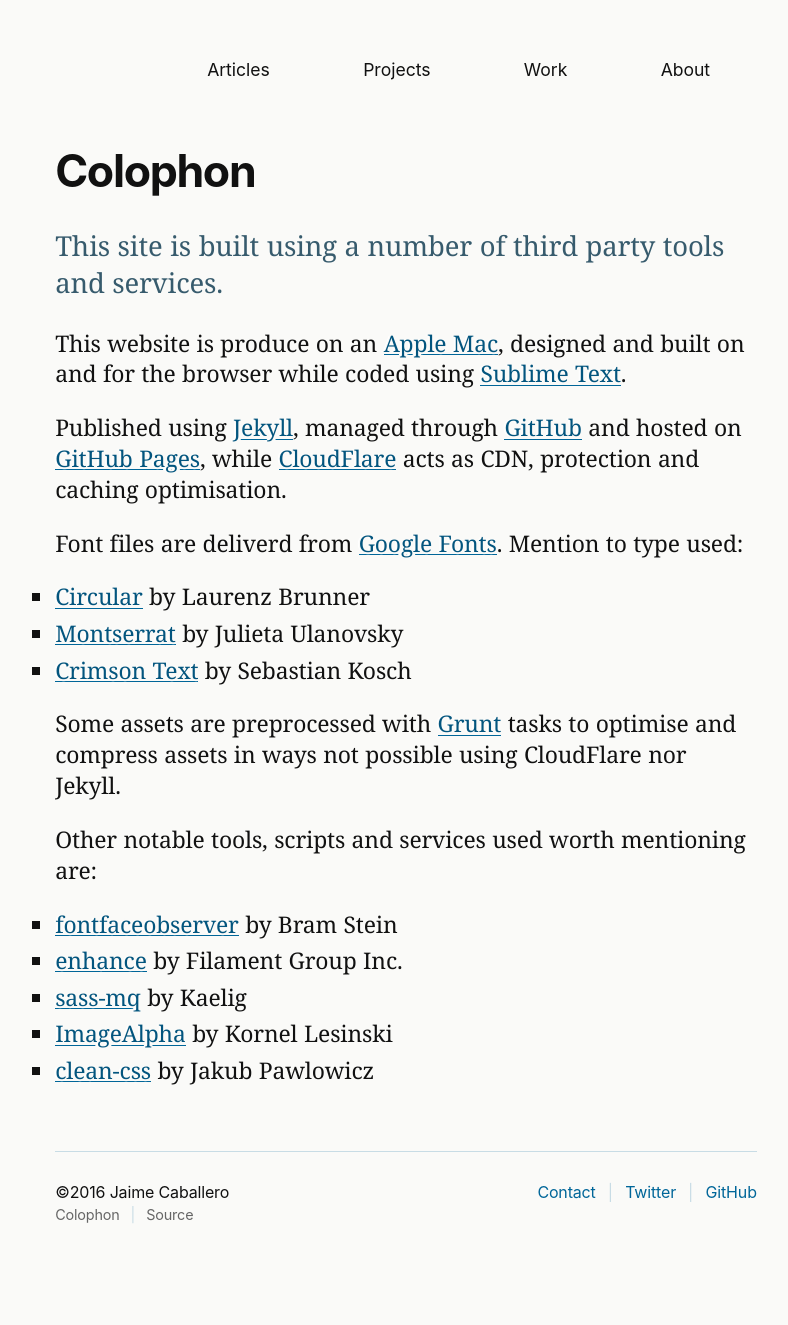
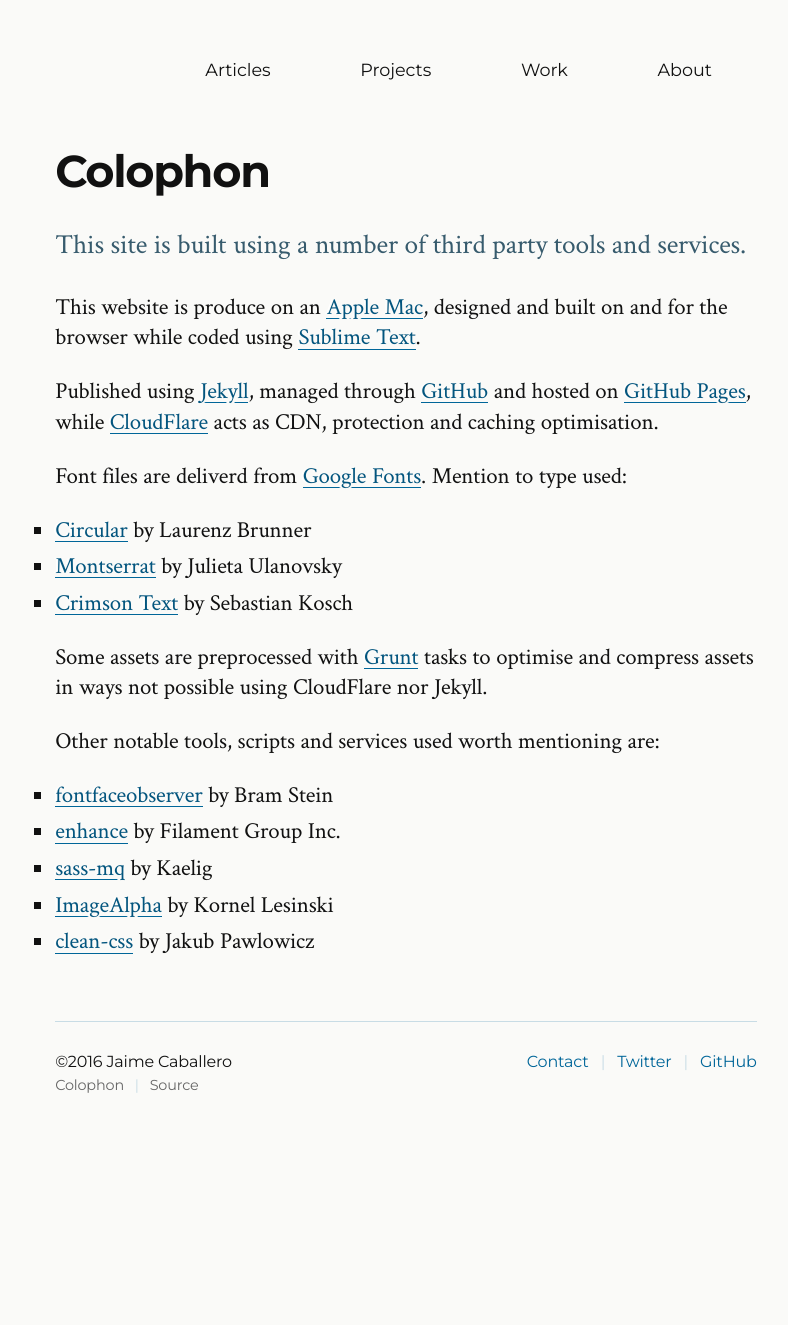
Before and after one commit to jaicab/jaicab.github.io, a Jekyll site: the page built from colophon.md, in a window 1280 px wide. Shown: the whole page, without its empty margins (234-1022 px from the left). Built offline with Jekyll 4.4.1, drawn with Linux system fonts in a browser that asks for light colours; after the commit the page ends 1196 px from its top, so only the background shows below that.

Commit message:
Remove external CSS from no script version

```diff
--- a/_includes/head.html
+++ b/_includes/head.html
@@ -14,7 +14,6 @@
     <script>{% include js/critical.min.js %}</script>
     <noscript>
         <link rel="stylesheet" type="text/css" href="https://fonts.googleapis.com/css?family=Montserrat:400,700%7CCrimson+Text:400,400italic,600">
-        <link rel="stylesheet" type="text/css" href="/css/full.css">
         <link rel="stylesheet" type="text/css" href="/css/nojs.css">
     </noscript>
 
```
